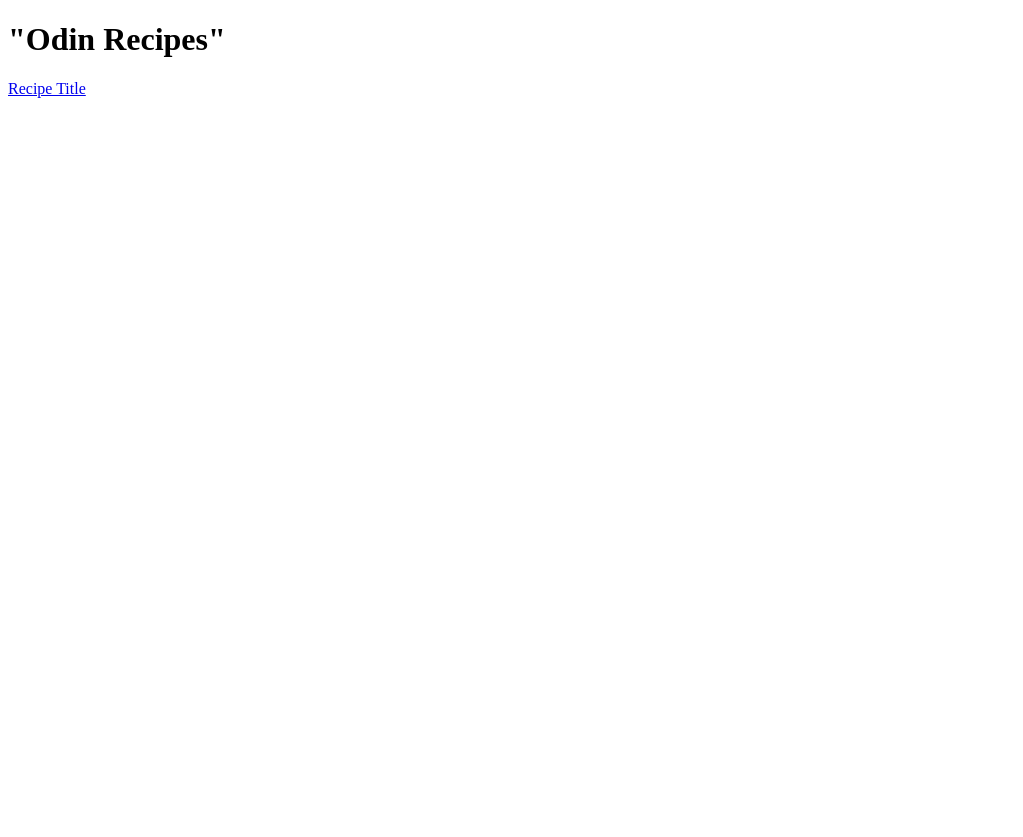
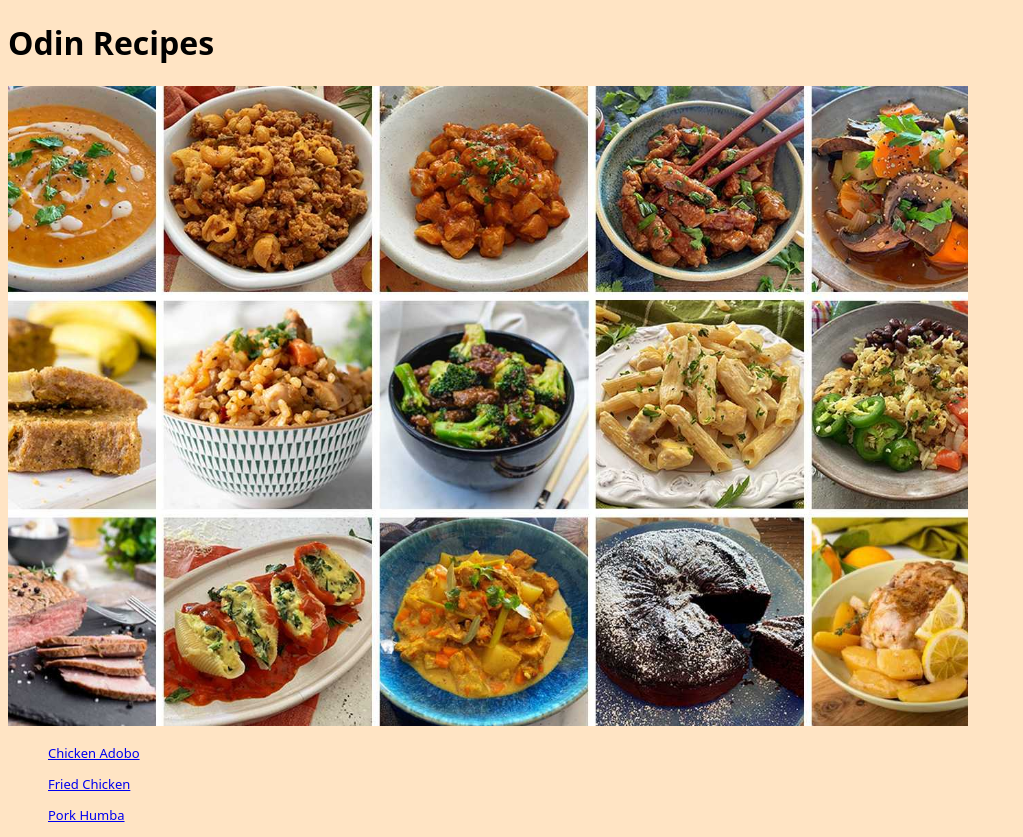
Before and after one commit to EL7NTH/odin-recipes, a plain HTML site: page index.html in a window 1280 px wide. Shown: the whole page, without its empty margins (0-1023 px from the left). Before the commit the page ends 800 px from the top, so only its background shows below. Drawn offline with Linux system fonts and the light colour scheme.

Commit message:
Connected links to several recipes

```diff
--- a/index.html
+++ b/index.html
@@ -2,12 +2,18 @@
 <html lang="en">
 <head>
   <meta charset="UTF-8">
+  <link rel="stylesheet" href="style.css">
   <title>Odin Project</title>
 </head>
 <body>
   <h1>
-    "Odin Recipes"
+    Odin Recipes
   </h1>
-  <a href="recipes/chickenAdobo.html">Recipe Title</a>
+  <img src="img/recipes.jpeg">
+
+  <ol><a href="recipes/chickenAdobo.html">Chicken Adobo</a></ol>
+  <ol><a href="recipes/friedChicken.html">Fried Chicken</a></ol>
+  <ol><a href="recipes/porkHumba.html">Pork Humba</a></ol>
+
 </body>
 </html>
--- /dev/null
+++ b/style.css
@@ -0,0 +1,14 @@
+body {
+  font-family: system-ui, -apple-system, BlinkMacSystemFont, 'Segoe UI', Roboto, Oxygen, Ubuntu, Cantarell, 'Open Sans', 'Helvetica Neue', sans-serif;
+  background-color: bisque;
+}
+
+img {
+  max-width: 75vw;
+  max-height: max-content;
+  ;
+}
+
+ol {
+  font-size: 13px;
+}
```
Also changed, not shown: recipes/chickenAdobo.html (+3 -3 lines), recipes/friedChicken.html (added, +11 -0 lines), recipes/porkHumba.html (added, +11 -0 lines), img/friedChicken.jpeg (added), img/porkHumba.jpeg (added), img/recipes.jpeg (added).
